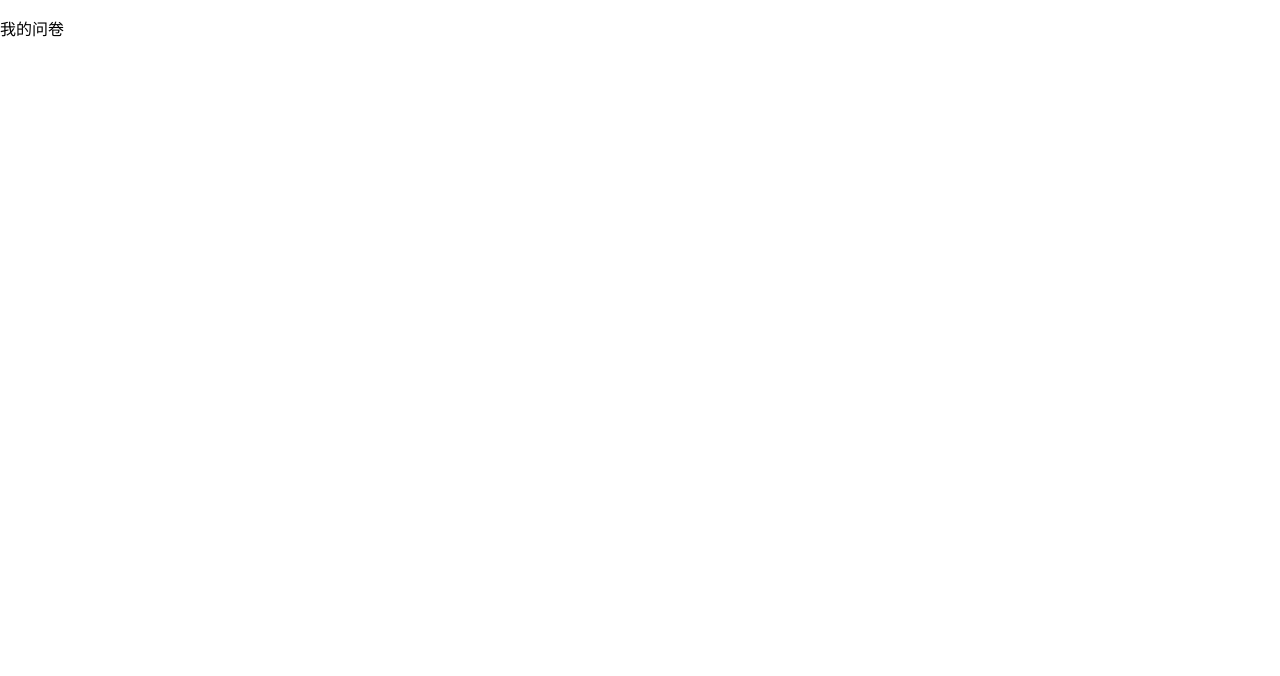
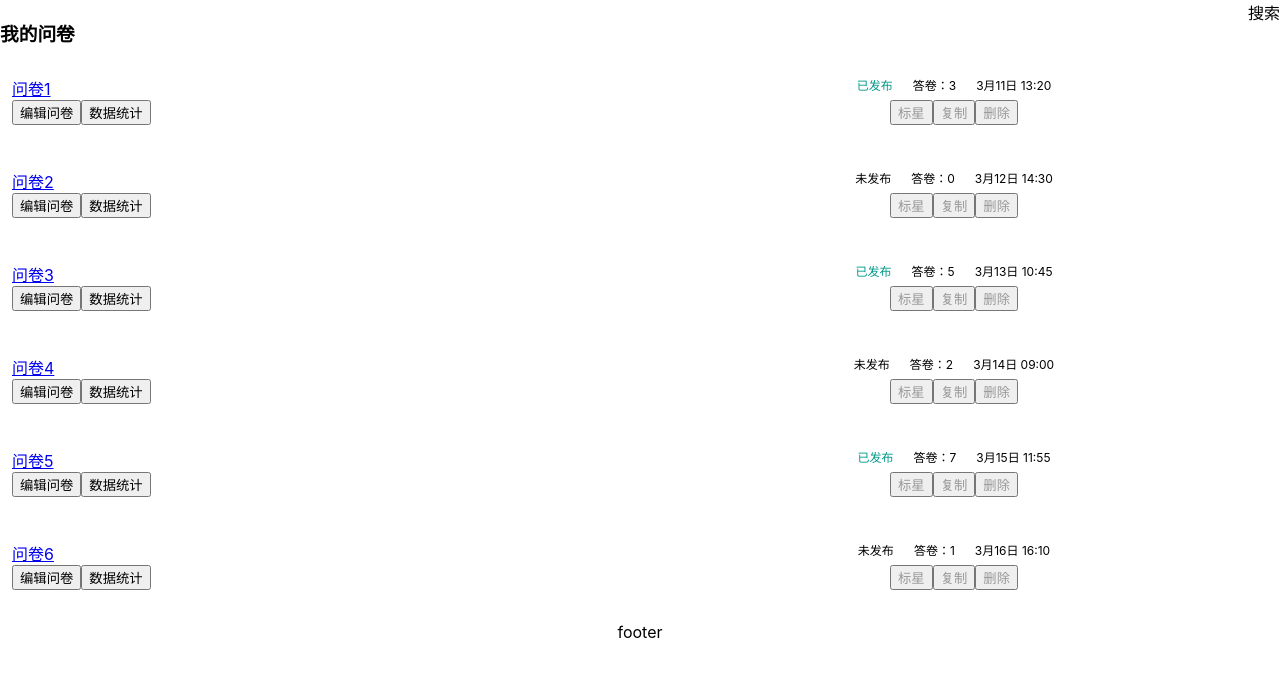
Before and after one commit to shevonne/react-form-edit, a React (Create React App) app: page / in a window 1280 px wide. Shown: the top 676 px of the page. Built offline with nearby package versions, Linux system fonts and the light colour scheme.

Commit message:
feat:完善列表和组件

```diff
--- a/package.json
+++ b/package.json
@@ -14,6 +14,7 @@
     "react": "^18.3.1",
     "react-dom": "^18.3.1",
     "react-scripts": "5.0.1",
+    "sass": "^1.77.4",
     "typescript": "^4.9.5",
     "web-vitals": "^2.1.4"
   },
--- a/src/components/QuestionCard.module.scss
+++ b/src/components/QuestionCard.module.scss
@@ -0,0 +1,42 @@
+.container {
+  margin-bottom: 20px;
+  padding: 12px;
+  border-radius: 3px;
+  background-color: #fff;
+
+  &:hover {
+    box-shadow: 0 4px 10px #eee;
+  }
+}
+
+.title {
+  display: flex;
+  .left {
+    flex: 1;
+  }
+  span {
+    padding: 0 10px;
+  }
+  .right {
+    flex: 1;
+    text-align: center;
+    font-size: 12px;
+    .pub {
+      color: #009988;
+    }
+  }
+}
+
+.button-container {
+  display: flex;
+  .left {
+    flex: 1;
+  }
+  .right {
+    flex: 1;
+    text-align: center;
+    button {
+      color: #999;
+    }
+  }
+}
--- a/src/components/QuestionCard.tsx
+++ b/src/components/QuestionCard.tsx
@@ -1,10 +1,45 @@
 import React, { FC } from 'react';
 import styles from './QuestionCard.module.scss';
-const QuestionCard: FC = () => {
+
+type PropsType = {
+  _id: string;
+  title: string;
+  isPulished: boolean;
+  isStar: boolean;
+  answerCount: number;
+  creatAt: string;
+};
+const QuestionCard: FC<PropsType> = (props: PropsType) => {
+  const { _id, title, creatAt, answerCount, isPulished } = props;
   return (
-    <>
-      <p>我的问卷</p>
-    </>
+    <div className={styles.container}>
+      <div className={styles.title}>
+        <div className={styles.left}>
+          <a href="#"> {title}</a>
+        </div>
+        <div className={styles.right}>
+          {isPulished ? (
+            <span className={styles.pub}>已发布</span>
+          ) : (
+            <span>未发布</span>
+          )}
+          <span>答卷：{answerCount}</span>
+          <span>{creatAt}</span>
+        </div>
+      </div>
+      {/* 下部分 */}
+      <div className={styles['button-container']}>
+        <div className={styles.left}>
+          <button>编辑问卷</button>
+          <button>数据统计</button>
+        </div>
+        <div className={styles.right}>
+          <button>标星</button>
+          <button>复制</button>
+          <button>删除</button>
+        </div>
+      </div>
+    </div>
   );
 };
 
--- a/src/pages/QuestionList.module.scss
+++ b/src/pages/QuestionList.module.scss
@@ -0,0 +1,18 @@
+.header {
+  display: flex;
+  .left {
+    flex: 1;
+  }
+  .right {
+    flex: 1;
+    text-align: right;
+  }
+}
+
+.content {
+  margin-bottom: 20px;
+}
+
+.footer {
+  text-align: center;
+}
--- a/src/pages/QuestionList.tsx
+++ b/src/pages/QuestionList.tsx
@@ -1,9 +1,11 @@
 import React, { FC, useState } from 'react';
 import styles from './QuestionList.module.scss';
+import QuestionCard from '../components/QuestionCard';
+import { it } from 'node:test';
 //mock数据
 const rowQuestionList = [
   {
-    id: 'req1',
+    _id: 'req1',
     title: '问卷1',
     isPulished: true,
     isStar: true,
@@ -11,7 +13,7 @@ const rowQuestionList = [
     creatAt: '3月11日 13:20',
   },
   {
-    id: 'req2',
+    _id: 'req2',
     title: '问卷2',
     isPulished: false,
     isStar: false,
@@ -19,7 +21,7 @@ const rowQuestionList = [
     creatAt: '3月12日 14:30',
   },
   {
-    id: 'req3',
+    _id: 'req3',
     title: '问卷3',
     isPulished: true,
     isStar: false,
@@ -27,7 +29,7 @@ const rowQuestionList = [
     creatAt: '3月13日 10:45',
   },
   {
-    id: 'req4',
+    _id: 'req4',
     title: '问卷4',
     isPulished: false,
     isStar: true,
@@ -35,7 +37,7 @@ const rowQuestionList = [
     creatAt: '3月14日 09:00',
   },
   {
-    id: 'req5',
+    _id: 'req5',
     title: '问卷5',
     isPulished: true,
     isStar: true,
@@ -43,7 +45,7 @@ const rowQuestionList = [
     creatAt: '3月15日 11:55',
   },
   {
-    id: 'req6',
+    _id: 'req6',
     title: '问卷6',
     isPulished: false,
     isStar: true,
@@ -57,7 +59,19 @@ const List: FC = () => {
 
   return (
     <>
-      <p>我的问卷</p>
+      <div className={styles.header}>
+        <div className={styles.left}>
+          <h3>我的问卷</h3>
+        </div>
+        <div className={styles.right}>搜索</div>
+      </div>
+      <div className={styles.content}>
+        {questionList.map((item) => {
+          const { _id } = item;
+          return <QuestionCard key={_id} {...item} />;
+        })}
+      </div>
+      <div className={styles.footer}>footer</div>
     </>
   );
 };
```
Also changed, not shown: 1 other file (tests, documents, lock files or other folders).
